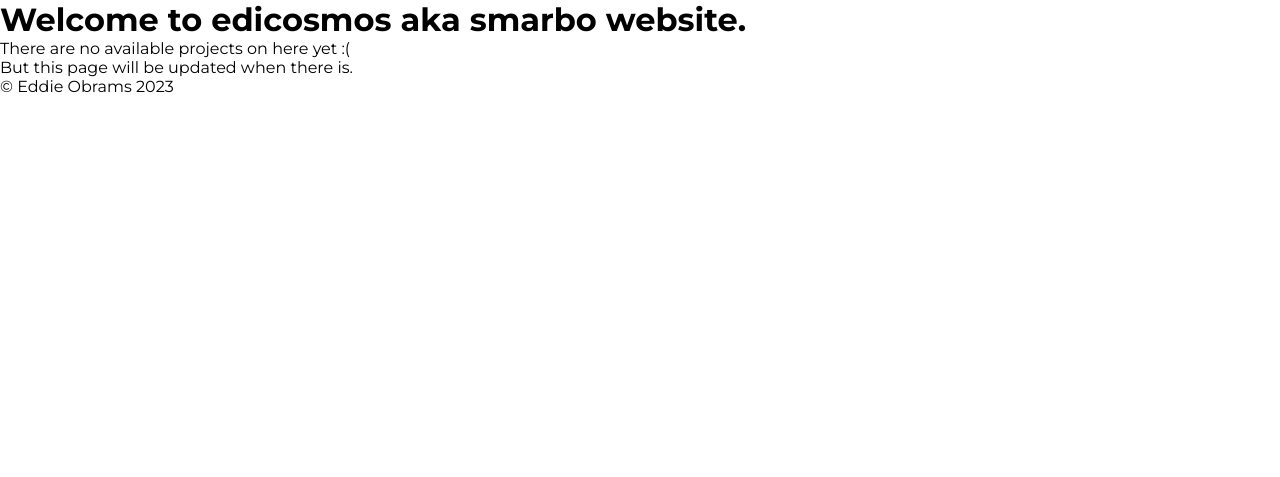
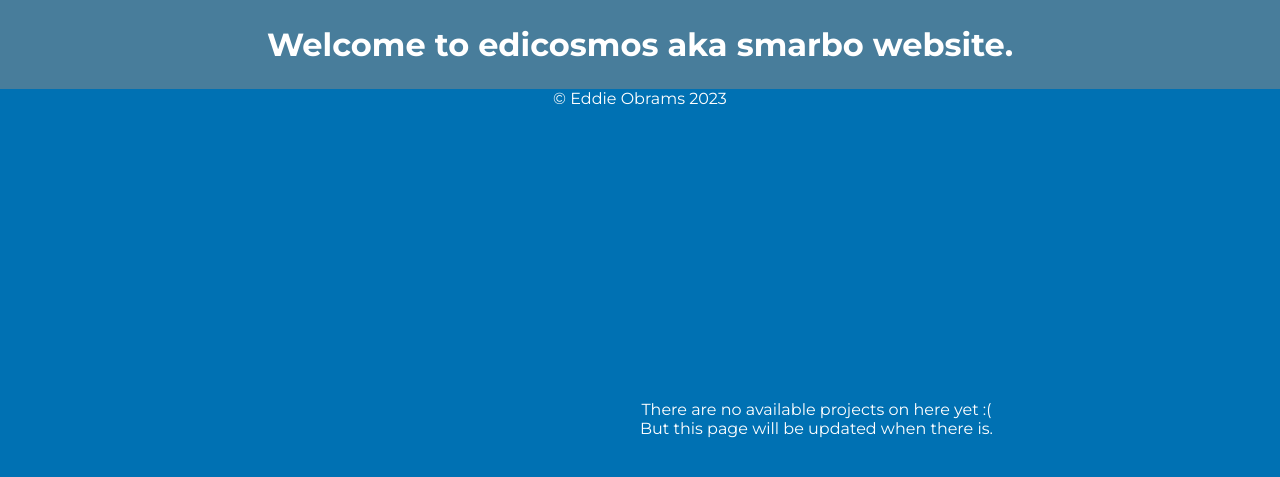
Before and after one commit to smarbo/smarbolab, a PHP site: page / in a window 1280 px wide. Shown: the top 477 px of the page. Run offline with PHP 8.4, Linux system fonts and the light colour scheme.

Commit message:
CSS Updated

```diff
--- a/style.css
+++ b/style.css
@@ -1,4 +1,8 @@
 @import url('https://fonts.googleapis.com/css2?family=Montserrat:wght@400;700;900&family=Open+Sans:wght@300;400;500;600;700;800&display=swap');
+
+body{
+	background-color: #0071b3;
+}
 
 /* CSS Reset and Typography */
 *{
@@ -6,4 +10,18 @@
 	box-sizing: border-box;
 	padding: 0;
 	margin: 0;
+	text-align: center;
+	color: white;
 }
+
+header{
+	padding: 25px;
+	font-weight: 700;
+	background: #8888
+}
+
+main{
+	position: absolute;
+	left: 50%;
+	top: 50%;
+}
```
